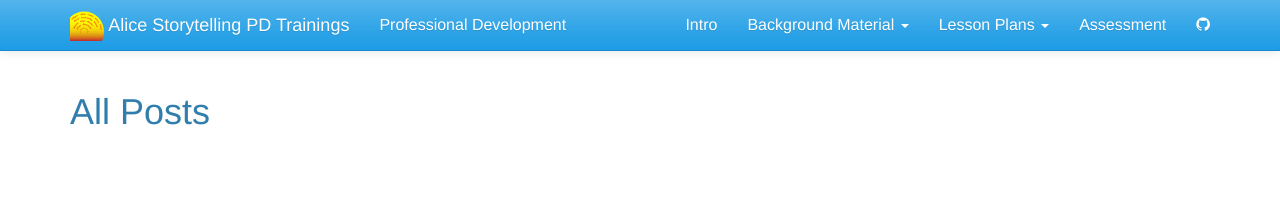
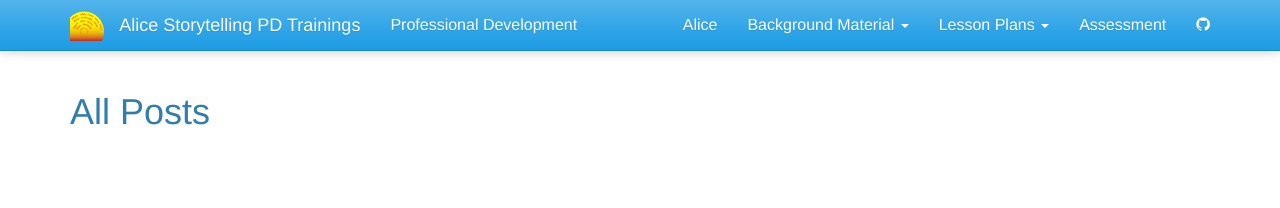
Before and after one commit to montanastorytelling/alice-lesson-plans-pd, a Jekyll site: the page built from assets/allposts.html, in a window 1280 px wide. Shown: the top 208 px of the page. Built offline with Jekyll 4.4.1, drawn with Linux system fonts in a browser that asks for light colours.

Commit message:
Quick feel adjustment for nav

```diff
--- a/_data/docs.yml
+++ b/_data/docs.yml
@@ -1,4 +1,4 @@
-- title: Intro
+- title: Introduction
   docs:
   - /docs/index
   - /docs/team
--- a/_includes/topnav.html
+++ b/_includes/topnav.html
@@ -1,3 +1,27 @@
+<nav class="navbar navbar-default navbar-fixed-top">
+    <div class="container navbar-container">
+        <div class="navbar-header">
+            <button type="button" class="navbar-toggle collapsed" data-toggle="collapse" data-target="#navbar" aria-expanded="false" aria-controls="navbar">
+                <span class="sr-only">Toggle navigation</span>
+                <span class="icon-bar"></span>
+                <span class="icon-bar"></span>
+                <span class="icon-bar"></span>
+            </button>
+        </div>
+        <div id="navbar" class="collapse navbar-collapse">
+            <ul class="nav navbar-nav">
+                <li {% if page.sectionid=='Docs' %} class="active" {% endif %}><a href="{{ "/overview" | relative_url }}">Curriculum</a></li>
+            </ul>
+            <div class="navbar-right">
+                <ul class="nav navbar-nav">
+                    <li><a href="{{ site.git_address }}"><i class="fa fa-github" aria-hidden="true"></i></a></li>
+                </ul>
+            </div>
+        </div>
+    </div>
+</nav>
+
+
 <nav class="navbar navbar-default navbar-fixed-top">
     <div class="container navbar-container">
         <div class="navbar-header">
@@ -7,9 +31,12 @@
         <span class="icon-bar"></span>
         <span class="icon-bar"></span>
       </button>
-            <a class="navbar-brand" href="https://montanastorytelling.github.io/">
-                <span><img src="{{ "/assets/img/storytelling-logo-transparent-64x64.png" | relative_url }}" alt="Logo"></span> {{ site.title }}
-            </a>
+        <a class="navbar-brand" href="/">
+            <span><img src="{{ "/assets/img/storytelling-logo-transparent-64x64.png" | relative_url }}" alt="Logo"></span>
+        </a>
+        <a class="navbar-brand" href="{{ site.baseurl }}/">
+            {{ site.title }}
+        </a>
         </div>
 
 
@@ -21,7 +48,7 @@
                 <ul class="nav navbar-nav">
 
 
-            <li><a href="{{ "/docs/intro/" | relative_url }}" >Intro</a></li>
+            <li><a href="{{ "/docs/intro/" | relative_url }}" >Alice</a></li>
 
             <li class="dropdown">
                 <a href="#" class="dropdown-toggle nav-link" data-toggle="dropdown">Background Material <span class="caret"></span></a>
```
